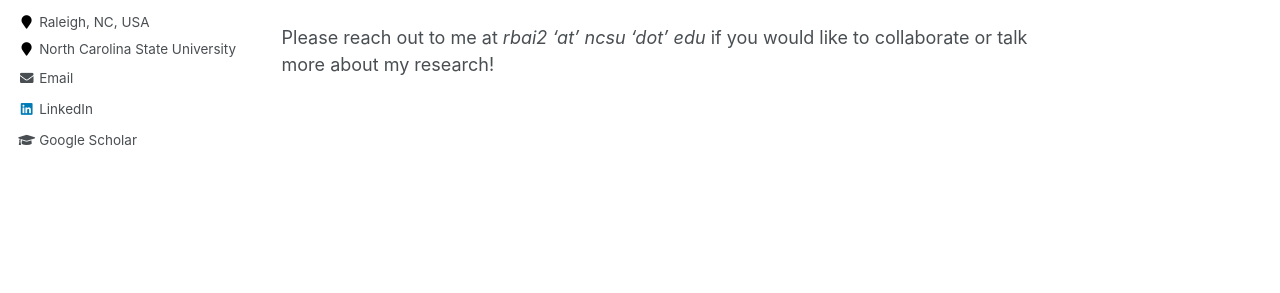
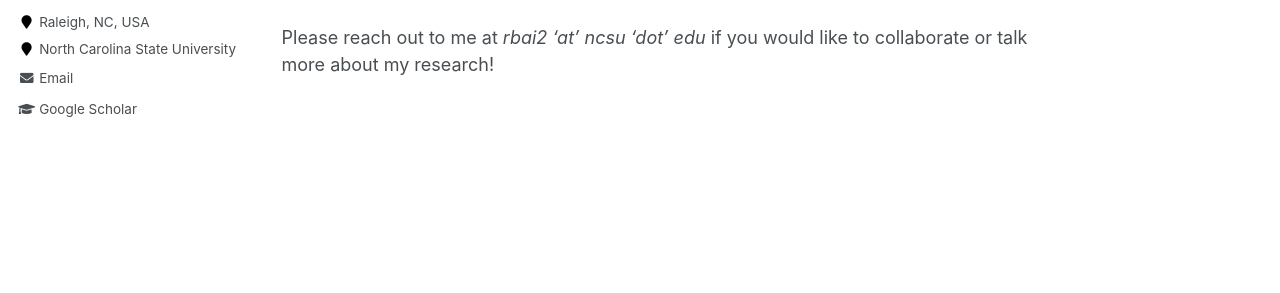
Before and after one commit to ginaBai/ginabai.github.io, a Jekyll site: the page built from _pages/about.md, in a window 1280 px wide. Shown: the part 363-656 px from the top of the page. Built offline with Jekyll 4.4.1, drawn with Linux system fonts in a browser that asks for light colours.

Commit message:
Update _config.yml

```diff
--- a/_config.yml
+++ b/_config.yml
@@ -102,7 +102,7 @@ author:
   instagram        :
   impactstory      : #"https://profiles.impactstory.org/u/xxxx-xxxx-xxxx-xxxx"
   lastfm           :
-  linkedin         : "ginaruibai"
+  linkedin         : #"ginaruibai"
   orcid            : #"http://orcid.org/yourorcidurl"
   pinterest        :
   soundcloud       :
```
